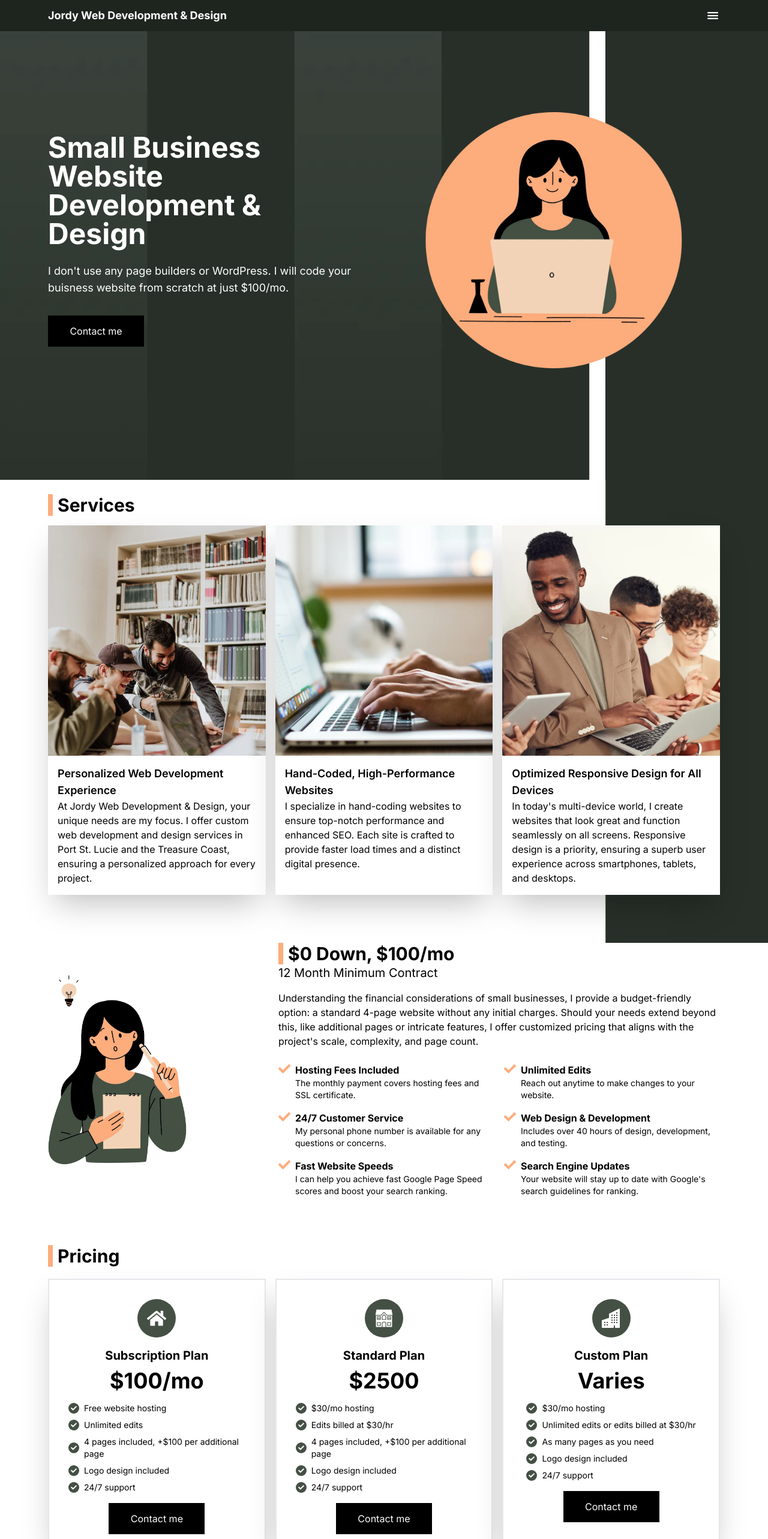
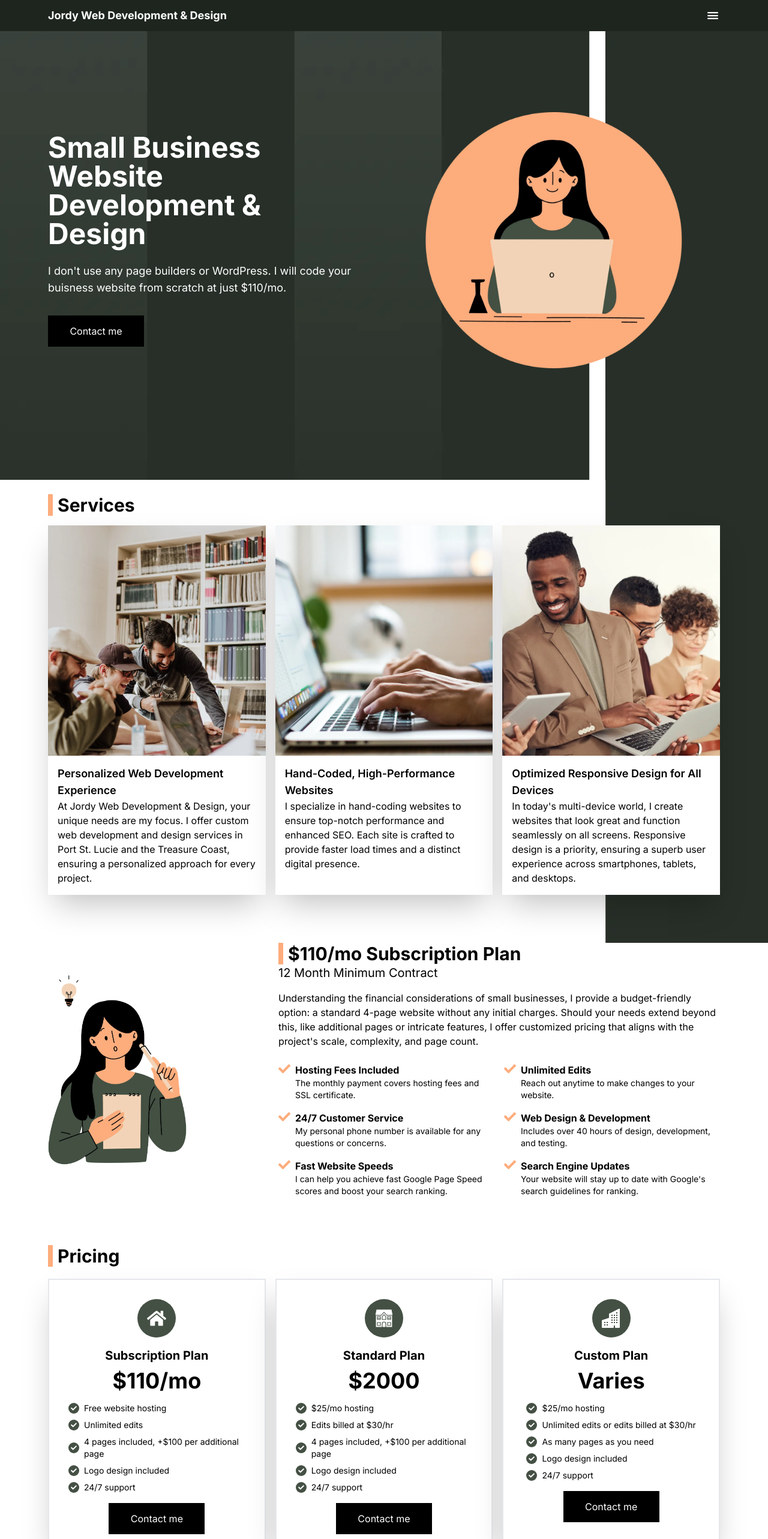
Before and after one commit to jordanwhiguera/web-dev, a Next.js app: page / in a window 1280 px wide. Shown: the top 2566 px of the page at 60% size. Built offline with nearby package versions, Linux system fonts and the light colour scheme.

Commit message:
updated text

```diff
--- a/app/components/Hero.tsx
+++ b/app/components/Hero.tsx
@@ -21,7 +21,7 @@ const Hero = () => {
             </h1>
             <p className="text-lg mb-8 text-white">
               I don&apos;t use any page builders or WordPress. I will code your
-              buisness website from scratch at just $100/mo.
+              buisness website from scratch at just $110/mo.
             </p>
             <Button
               smallWidth
@@ -35,7 +35,7 @@ const Hero = () => {
           <div className=" w-full">
             <img
               src="/images/new-lady-pc.webp"
-              alt="Hero Image"
+              alt="Animated image of a lady on a computer"
               className="w-full h-full rounded-lg object-cover"
             />
           </div>
--- a/app/components/Home/Feature.tsx
+++ b/app/components/Home/Feature.tsx
@@ -44,7 +44,7 @@ const PricingSection: React.FC = () => {
           {" "}
           {/* Take up half the width on medium screens */}
           <h2 className="text-3xl font-bold text-black border-l-8 pl-2 border-[#feac7c]">
-            $0 Down, $100/mo
+            $110/mo Subscription Plan
           </h2>
           <p className="text-xl text-black">12 Month Minimum Contract</p>
           <p className="mt-4 text-black">
--- a/app/components/Home/PricingTable.tsx
+++ b/app/components/Home/PricingTable.tsx
@@ -13,7 +13,7 @@ const PricingTable: React.FC = () => {
   const plans: Plan[] = [
     {
       name: "Subscription Plan",
-      price: "$100/mo",
+      price: "$110/mo",
       features: [
         "Free website hosting",
         "Unlimited edits",
@@ -25,9 +25,9 @@ const PricingTable: React.FC = () => {
     },
     {
       name: "Standard Plan",
-      price: "$2500",
+      price: "$2000",
       features: [
-        "$30/mo hosting",
+        "$25/mo hosting",
         "Edits billed at $30/hr",
         "4 pages included, +$100 per additional page",
         "Logo design included",
@@ -39,7 +39,7 @@ const PricingTable: React.FC = () => {
       name: "Custom Plan",
       price: "Varies",
       features: [
-        "$30/mo hosting",
+        "$25/mo hosting",
         "Unlimited edits or edits billed at $30/hr",
         "As many pages as you need",
         "Logo design included",
--- a/app/components/Navbar.tsx
+++ b/app/components/Navbar.tsx
@@ -4,6 +4,7 @@ import Container from "./Container";
 import { useRouter } from "next/navigation";
 import { IoMenu } from "react-icons/io5";
 import { IoMdClose } from "react-icons/io";
+import Image from "next/image";
 
 const Navbar: React.FC = () => {
   const [isDrawerOpen, setIsDrawerOpen] = useState(false);
@@ -34,7 +35,7 @@ const Navbar: React.FC = () => {
         <Container className="py-3">
           <div className="flex justify-between items-center">
             <h2
-              className="text-lg font-bold cursor-pointer hover:text-[#feac7c]"
+              className="text-lg font-bold cursor-pointer hover:text-[#feac7c] flex"
               onClick={() => handleNavigation("/")}
             >
               Jordy Web Development & Design
```
